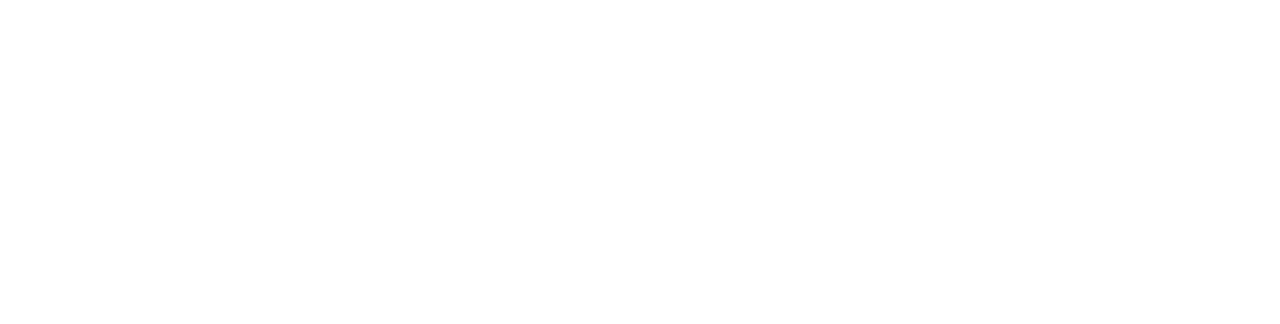
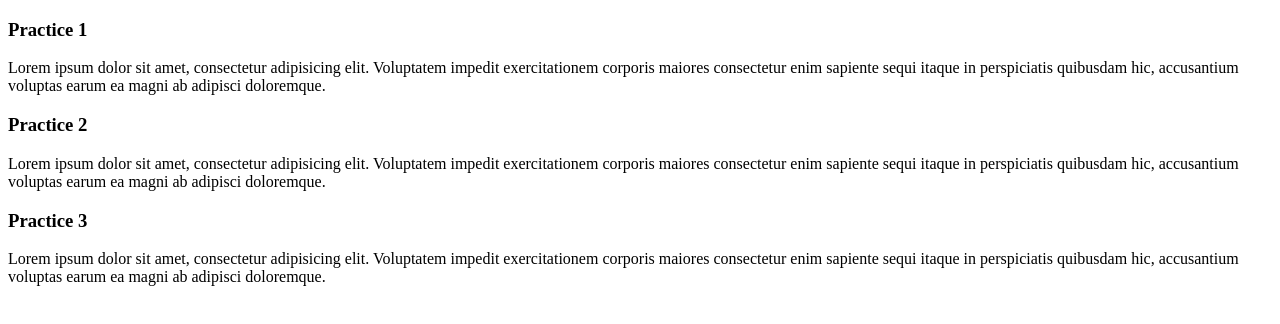
Before and after one commit to hossainshofiq/my-practice-github, a plain HTML site: page index.html in a window 1280 px wide. Drawn offline with Linux system fonts and the light colour scheme.

Commit message:
adding div

```diff
--- a/index.html
+++ b/index.html
@@ -6,6 +6,17 @@
     <title>My-practice-github</title>
 </head>
 <body>
-
+    <div>
+        <h3>Practice 1</h3>
+        <p>Lorem ipsum dolor sit amet, consectetur adipisicing elit. Voluptatem impedit exercitationem corporis maiores consectetur enim sapiente sequi itaque in perspiciatis quibusdam hic, accusantium voluptas earum ea magni ab adipisci doloremque.</p>
+    </div>
+    <div>
+        <h3>Practice 2</h3>
+        <p>Lorem ipsum dolor sit amet, consectetur adipisicing elit. Voluptatem impedit exercitationem corporis maiores consectetur enim sapiente sequi itaque in perspiciatis quibusdam hic, accusantium voluptas earum ea magni ab adipisci doloremque.</p>
+    </div>
+    <div>
+        <h3>Practice 3</h3>
+        <p>Lorem ipsum dolor sit amet, consectetur adipisicing elit. Voluptatem impedit exercitationem corporis maiores consectetur enim sapiente sequi itaque in perspiciatis quibusdam hic, accusantium voluptas earum ea magni ab adipisci doloremque.</p>
+    </div>
 </body>
 </html>
--- /dev/null
+++ b/style/practice.css
@@ -0,0 +1,5 @@
+div{
+    background-color: aquamarine;
+    font-family: 'Courier New', Courier, monospace;
+    font-style: italic;
+}
```
